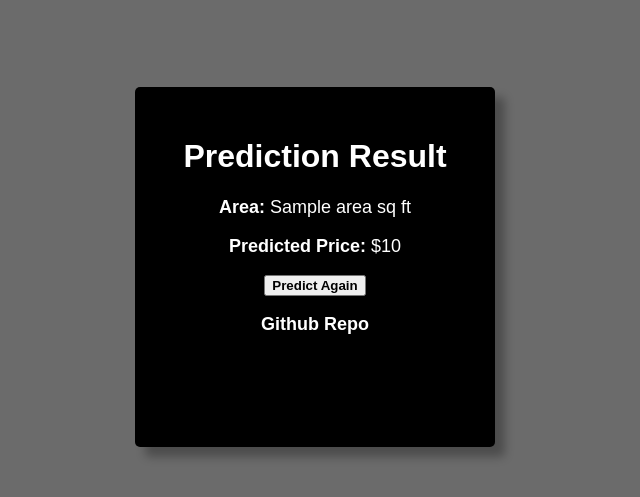
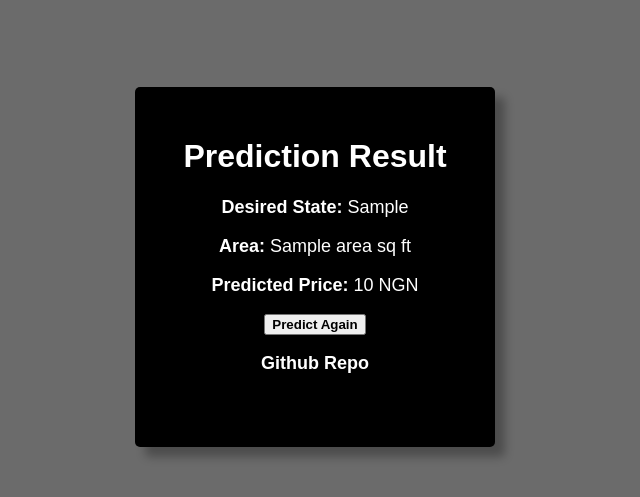
Before and after one commit to Igb0kwe/jjjj, a Flask app: template templates/output.html in a window 1280 px wide. Shown: the part 133-630 px from the top of the page, without its empty margins (325-965 px from the left). Run offline with Flask 3, Linux system fonts and the light colour scheme; the template is opened without the code that fills it: most values are stand-ins (such as "Sample title", 1, 10 or a date in 2020); parts of the project's set-up code (start-up, migrations or seed data) failed here and were passed over.

Commit message:
Update output.html

```diff
--- a/templates/output.html
+++ b/templates/output.html
@@ -11,8 +11,9 @@
 
     <div class="container">
         <h1>Prediction Result</h1>
+        <p><strong>Desired State:</strong> {{ location_input }} </p>
         <p><strong>Area:</strong> {{ area }} sq ft</p>
-        <p><strong> Predicted Price:</strong> ${{ predicted_price }}</p>
+        <p><strong> Predicted Price:</strong> {{ predicted_price }} NGN</p>
         <button><a href="/">Predict Again</a></button>
         <br>
         <a href="https://github.com/Igb0kwe/House-price-prediction" class="Repo"><p>Github Repo</p></a>
```
